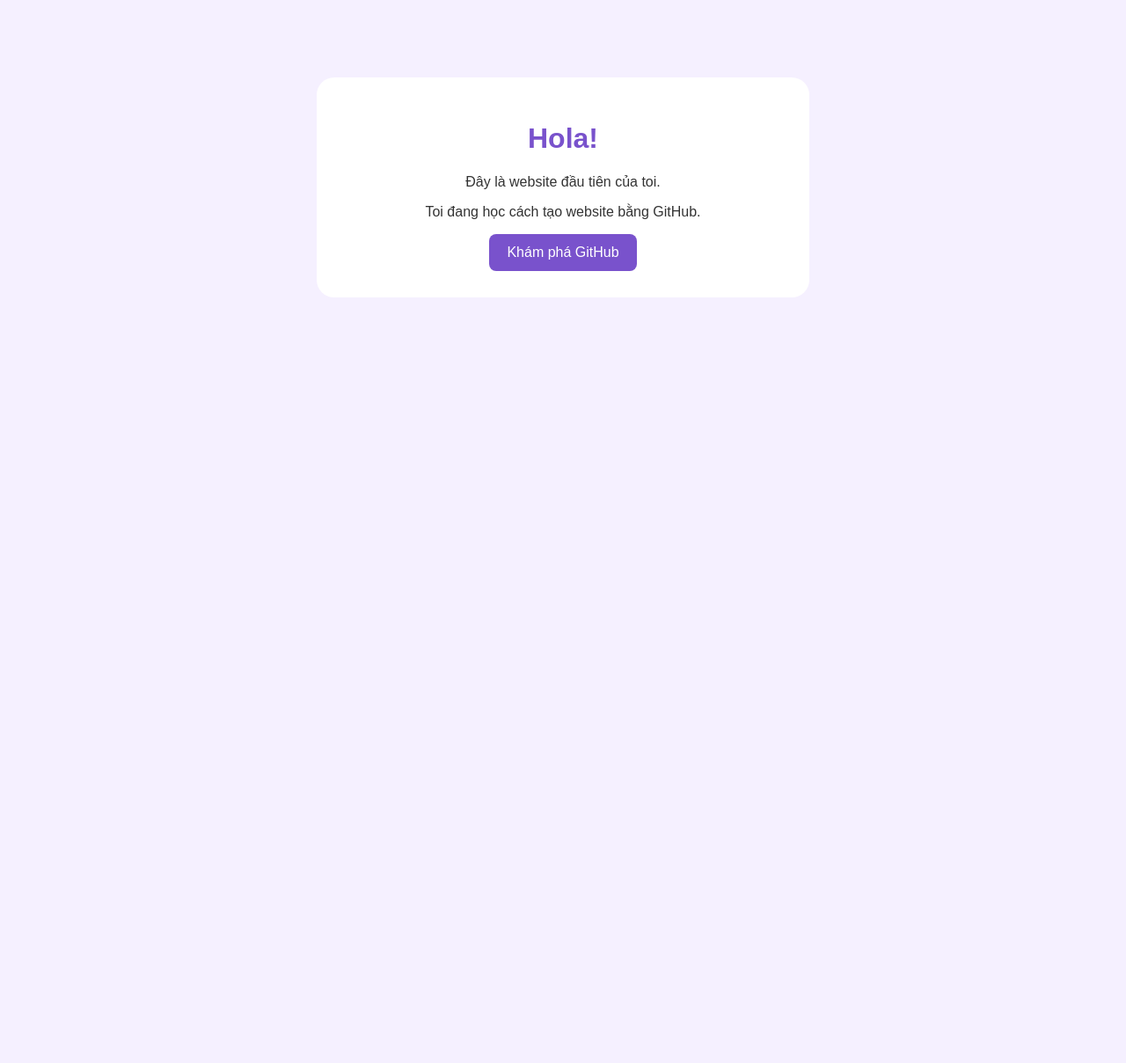
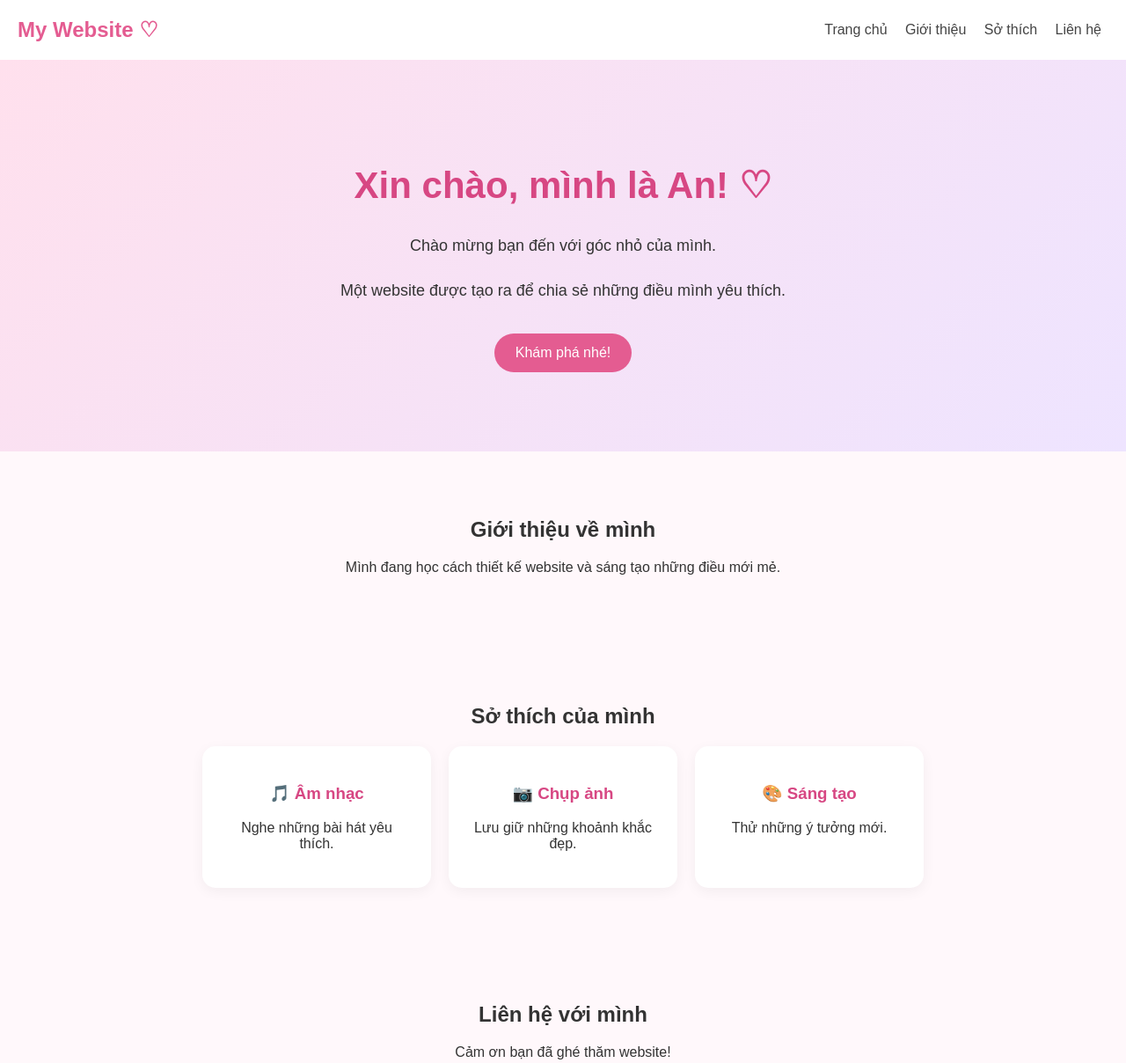
Before and after one commit to nhan-siuu/nhan-siuu, a plain HTML site: page index.html in a window 1280 px wide. Shown: the top 1208 px of the page at 88% size. Before the commit the page ends 800 px from the top, so only its background shows below. Drawn offline with Linux system fonts and the light colour scheme.

Commit message:
Update index.html

```diff
--- a/index.html
+++ b/index.html
@@ -4,39 +4,172 @@
 <head>
   <meta charset="UTF-8">
   <meta name="viewport" content="width=device-width, initial-scale=1.0">
-  <title>Website của tôi</title>
+  <title>Trang web của tôi</title>
+
   <style>
+    * {
+      box-sizing: border-box;
+      scroll-behavior: smooth;
+    }
+
     body {
+      margin: 0;
       font-family: Arial, sans-serif;
+      background: #fff8fb;
+      color: #333;
+    }
+
+    header {
+      background: white;
+      padding: 20px;
+      display: flex;
+      justify-content: space-between;
+      align-items: center;
+      flex-wrap: wrap;
+      gap: 15px;
+      box-shadow: 0 2px 10px #0000000d;
+    }
+
+    header h2 {
+      color: #e45c91;
+      margin: 0;
+    }
+
+    nav a {
+      margin: 0 8px;
+      text-decoration: none;
+      color: #444;
+    }
+
+    nav a:hover {
+      color: #e45c91;
+    }
+
+    .hero {
       text-align: center;
-      background: #f5f0ff;
-      color: #333;
-      padding: 50px 20px;
+      padding: 90px 20px;
+      background: linear-gradient(135deg, #ffe0ed, #eee4ff);
     }
+
+    .hero h1 {
+      font-size: 42px;
+      color: #d74783;
+    }
+
+    .hero p {
+      font-size: 18px;
+      line-height: 1.8;
+    }
+
+    .button {
+      display: inline-block;
+      margin-top: 15px;
+      padding: 13px 24px;
+      background: #e45c91;
+      color: white;
+      text-decoration: none;
+      border-radius: 25px;
+    }
+
+    section {
+      padding: 55px 20px;
+      text-align: center;
+    }
+
+    .cards {
+      display: flex;
+      justify-content: center;
+      gap: 20px;
+      flex-wrap: wrap;
+    }
+
     .card {
-      max-width: 500px;
-      margin: 30px auto;
-      padding: 30px;
       background: white;
-      border-radius: 20px;
+      padding: 25px;
+      border-radius: 15px;
+      width: 260px;
+      box-shadow: 0 4px 15px #0000000d;
     }
-    h1 { color: #7952cc; }
-    a {
-      display: inline-block;
-      background: #7952cc;
-      color: white;
-      padding: 12px 20px;
-      border-radius: 8px;
-      text-decoration: none;
+
+    .card h3 {
+      color: #d74783;
+    }
+
+    footer {
+      text-align: center;
+      padding: 25px;
+      background: #ffe0ed;
+    }
+
+    @media (max-width: 600px) {
+      header {
+        flex-direction: column;
+      }
+
+      .hero h1 {
+        font-size: 32px;
+      }
     }
   </style>
 </head>
+
 <body>
-  <div class="card">
-    <h1>Hola!</h1>
-    <p>Đây là website đầu tiên của toi.</p>
-    <p>Toi đang học cách tạo website bằng GitHub.</p>
-    <a href="https://github.com/">Khám phá GitHub</a>
+
+  <header>
+    <h2>My Website ♡</h2>
+
+    <nav>
+      <a href="#home">Trang chủ</a>
+      <a href="#about">Giới thiệu</a>
+      <a href="#hobbies">Sở thích</a>
+      <a href="#contact">Liên hệ</a>
+    </nav>
+  </header>
+
+  <div class="hero" id="home">
+    <h1>Xin chào, mình là An! ♡</h1>
+    <p>Chào mừng bạn đến với góc nhỏ của mình.</p>
+    <p>Một website được tạo ra để chia sẻ những điều mình yêu thích.</p>
+    <a class="button" href="#about">Khám phá nhé!</a>
   </div>
+
+  <section id="about">
+    <h2>Giới thiệu về mình</h2>
+    <p>Mình đang học cách thiết kế website và sáng tạo những điều mới mẻ.</p>
+  </section>
+
+  <section id="hobbies">
+    <h2>Sở thích của mình</h2>
+
+    <div class="cards">
+      <div class="card">
+        <h3>🎵 Âm nhạc</h3>
+        <p>Nghe những bài hát yêu thích.</p>
+      </div>
+
+      <div class="card">
+        <h3>📷 Chụp ảnh</h3>
+        <p>Lưu giữ những khoảnh khắc đẹp.</p>
+      </div>
+
+      <div class="card">
+        <h3>🎨 Sáng tạo</h3>
+        <p>Thử những ý tưởng mới.</p>
+      </div>
+    </div>
+  </section>
+
+  <section id="contact">
+    <h2>Liên hệ với mình</h2>
+    <p>Cảm ơn bạn đã ghé thăm website!</p>
+    <a class="button" href="mailto:emailcuaban@example.com">
+      Gửi email
+    </a>
+  </section>
+
+  <footer>
+    © 2026 My Website ♡
+  </footer>
+
 </body>
 </html>
```
